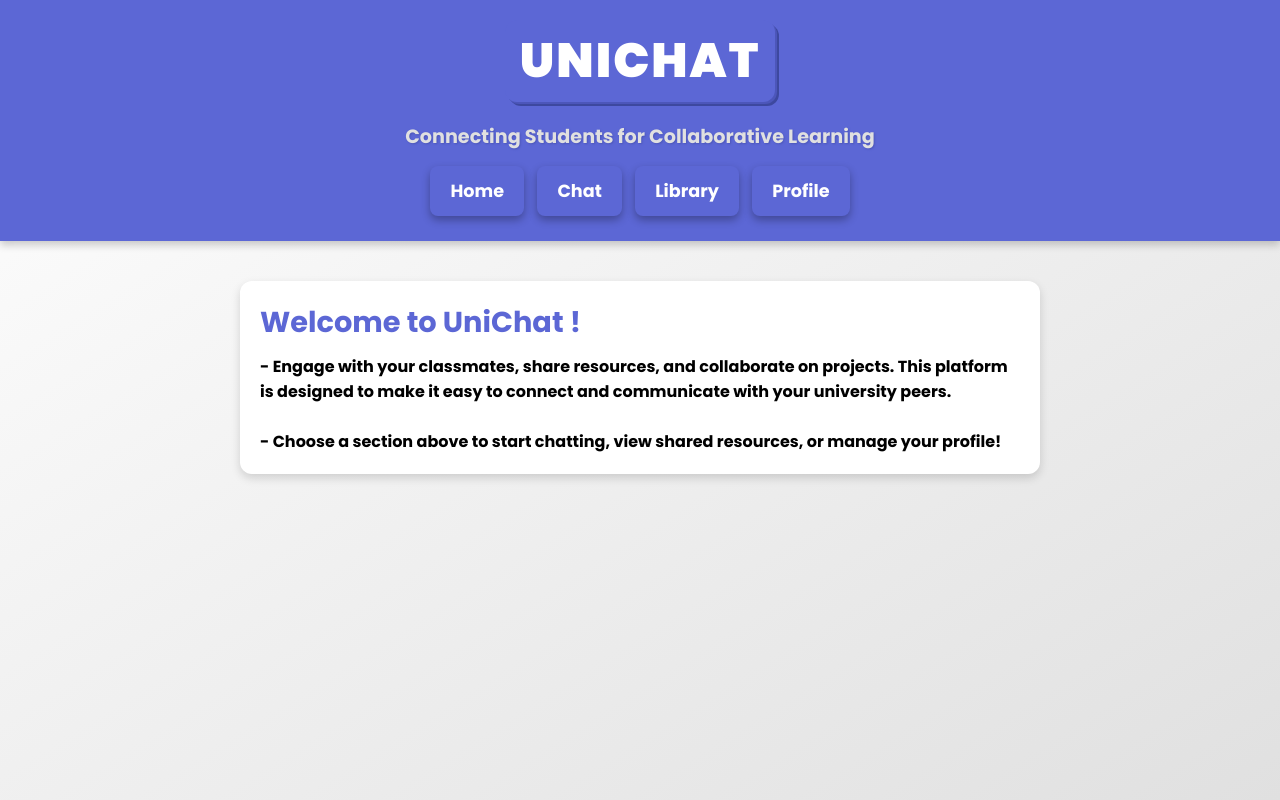
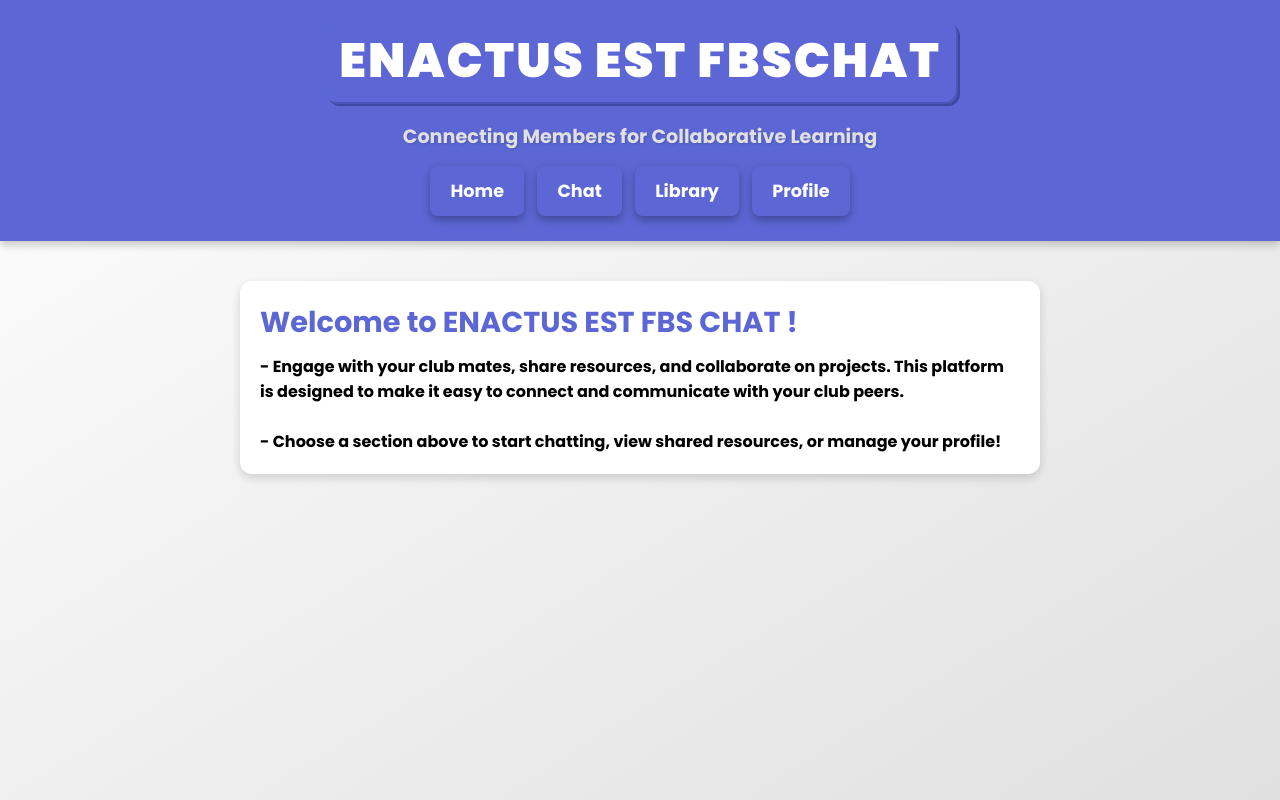
Before and after one commit to enimathereal/unichat, a plain HTML site: page index.html in a window 1280 px wide. Drawn offline with Linux system fonts and the light colour scheme.

Commit message:
Update index.html

```diff
--- a/index.html
+++ b/index.html
@@ -3,14 +3,14 @@
 <head>
   <meta charset="UTF-8">
   <meta name="viewport" content="width=device-width, initial-scale=1.0">
-  <title>UniChat - Connect with Your Peers</title>
+  <title>ENACTUS Chat - Connect with Your Peers</title>
   <link rel="stylesheet" href="index.css">
   <link href="https://fonts.googleapis.com/css2?family=Poppins:wght@700;900&display=swap" rel="stylesheet">
 </head>
 <body>
   <header>
-    <h1>UniChat</h1>
-    <p>Connecting Students for Collaborative Learning</p>
+    <h1>ENACTUS EST FBSChat</h1>
+    <p>Connecting Members for Collaborative Learning</p>
     <nav>
       <button onclick="showSection('home')">Home</button>
       <button onclick="showSection('chat')">Chat</button>
@@ -22,8 +22,8 @@
   <main>
     <!-- Home Section -->
     <section id="home" class="section active">
-      <h2>Welcome to UniChat !</h2>
-      <p>- Engage with your classmates, share resources, and collaborate on projects. This platform is designed to make it easy to connect and communicate with your university peers.</p>
+      <h2>Welcome to ENACTUS EST FBS CHAT !</h2>
+      <p>- Engage with your club mates, share resources, and collaborate on projects. This platform is designed to make it easy to connect and communicate with your club peers.</p>
  <br>     <p>- Choose a section above to start chatting, view shared resources, or manage your profile!</p>
     </section>
 
@@ -42,7 +42,7 @@
      <!-- Library Section -->
 <section id="library" class="section">
     <h2>Resource Library</h2>
-    <p>Upload and view study materials, exercises, and solutions shared by others.</p>
+    <p>Upload and view project materials and ideas shared by others.</p>
 
     <!-- File Upload -->
     <input type="file" id="uploadFile" accept="image/*, application/pdf, .txt, .doc, .docx">
```
